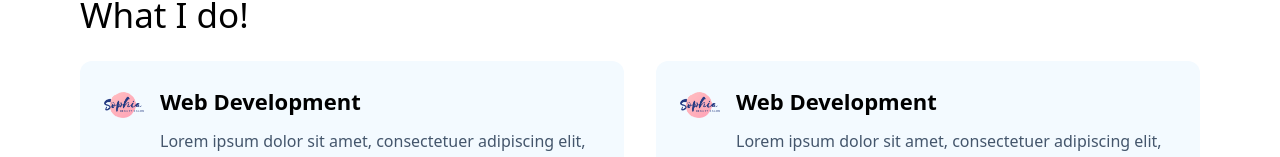
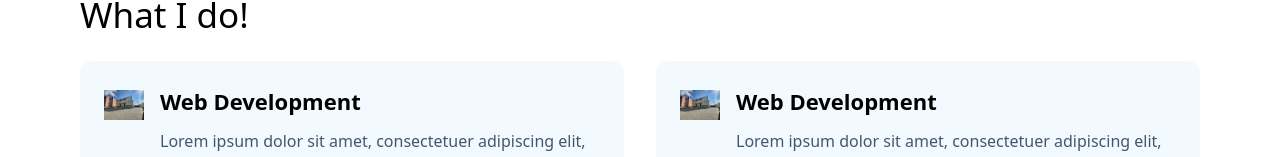
Before and after one commit to eyopa21/my-resume, a Nuxt app: page /about in a window 1280 px wide. Shown: the part 795-952 px from the top of the page. Built offline with nearby package versions, Linux system fonts and the light colour scheme.

Commit message:
no png file

```diff
--- a/pages/about.vue
+++ b/pages/about.vue
@@ -90,7 +90,7 @@
                                     <div class="grid gap-8 grid-cols-1 md:grid-cols-2 xl:grid-cols-3">
 
                                         <div v-for="i in 6" :key="i" class="about-box dark:bg-transparent bg-[#f3faff]">
-                                            <img class="w-10 h-10 object-contain block" src="../assets/img/slider/brand1.png"
+                                            <img class="w-10 h-10 object-contain block" src="../assets/img/unity.jpg"
                                                 alt="icon" />
 
                                             <div class="space-y-2">
```
